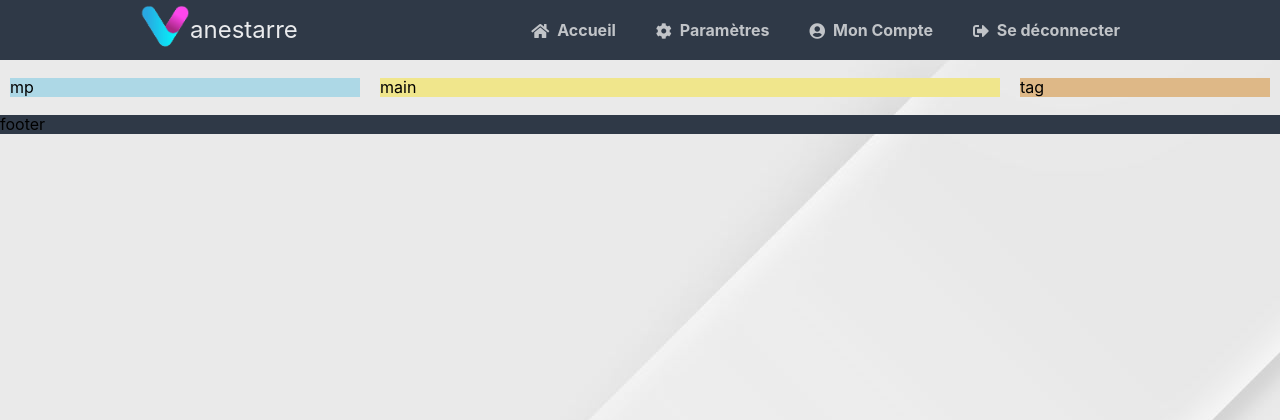
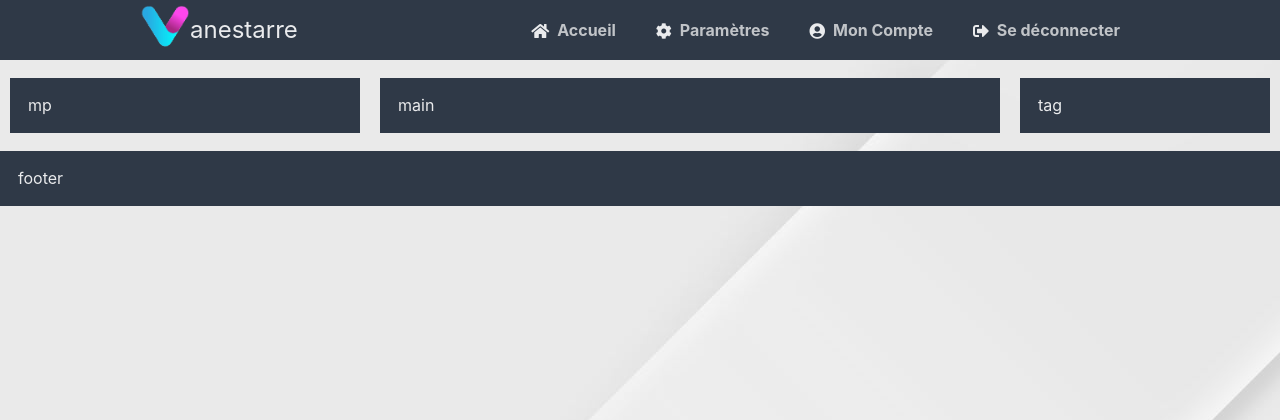
Before and after one commit to Romain-Ayme/VANESTARRES, a PHP site: page /home.php in a window 1280 px wide. Shown: the top 420 px of the page. Run offline with PHP 8.4, Linux system fonts and the light colour scheme; the visitor is signed in with stand-in values (Sample User, id 1).

Commit message:
Add mise en page

```diff
--- a/www/assets/css/style.css
+++ b/www/assets/css/style.css
@@ -4,6 +4,7 @@
     font-size: 16px;
     -webkit-font-smoothing: antialiased;
     -moz-osx-font-smoothing: grayscale;
+    color: #eaebed;
 }
 
 body {
@@ -44,6 +45,7 @@ body {
 }
 
 .login form input[type="password"], .login form input[type="text"] {
+    color: black;
     width: 310px;
     height: 50px;
     border: 1px solid #dee0e4;
@@ -136,7 +138,7 @@ body.loggedin {
     box-shadow: 0 0 5px 0 rgba(0, 0, 0, 0.1);
     margin: 25px 0;
     padding: 25px;
-    background-color: #fff;
+    background-color: #2f3947;
 }
 
 .content > p table td, .content > div table td {
@@ -145,7 +147,7 @@ body.loggedin {
 
 .content > p table td:first-child, .content > div table td:first-child {
     font-weight: bold;
-    color: #4a536e;
+    background-color: #2f3947;
     padding-right: 15px;
 }
 
@@ -157,26 +159,43 @@ body.loggedin {
 .mp {
     float: left;
     width: 350px;
-    background: lightblue;
+    background-color: #2f3947;
     margin-left: 10px;
+}
+
+.mp section {
+    padding: 18px;
 }
 
 .tag {
     float: right;
     width: 250px;
-    background: burlywood;
+    background-color: #2f3947;
     overflow:visible;
     margin-right: 10px;
+}
+
+.tag section {
+    padding: 18px;
 }
 
 .main {
     margin-left: 380px;
     margin-right: 280px;
-    background: khaki;
+    background-color: #2f3947;
+}
+
+.main section {
+    padding: 18px;
 }
 
 .footer {
     background-color: #2f3947;
+    bottom: 0;
+}
+
+.footer footer {
+    padding: 18px;
 }
 
 .page {
```
